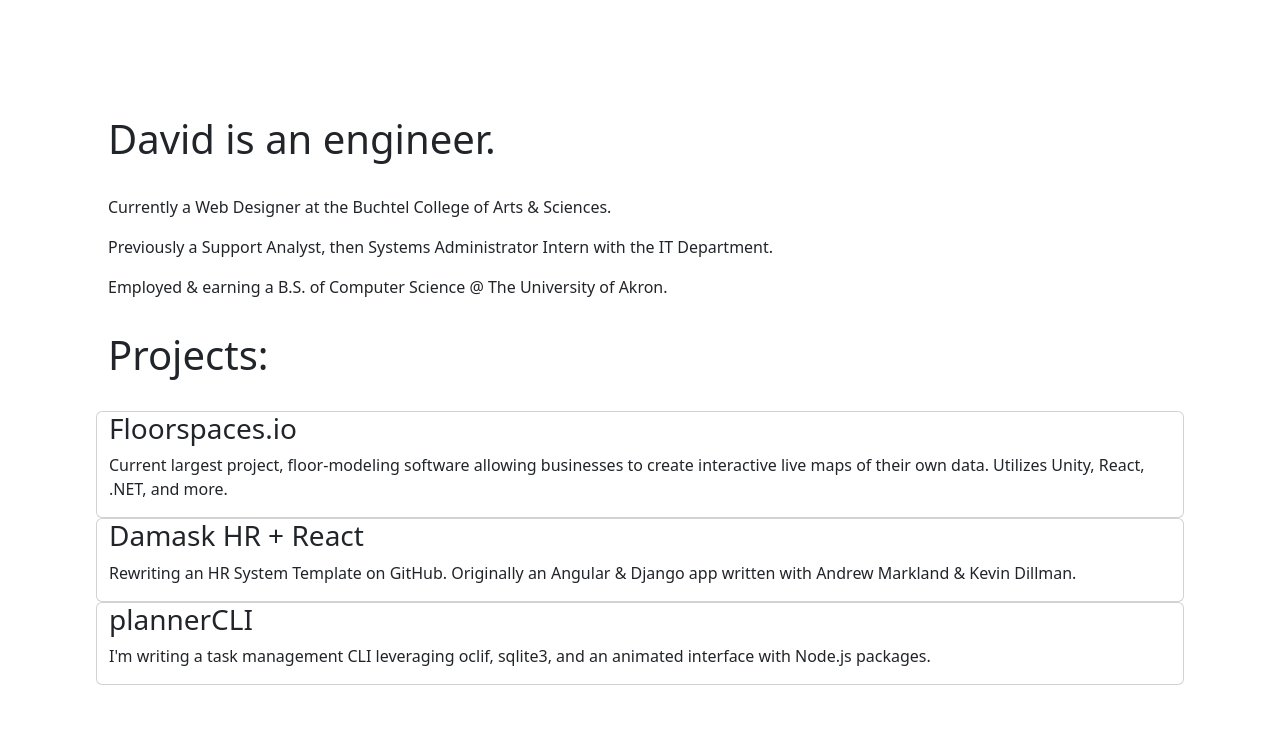
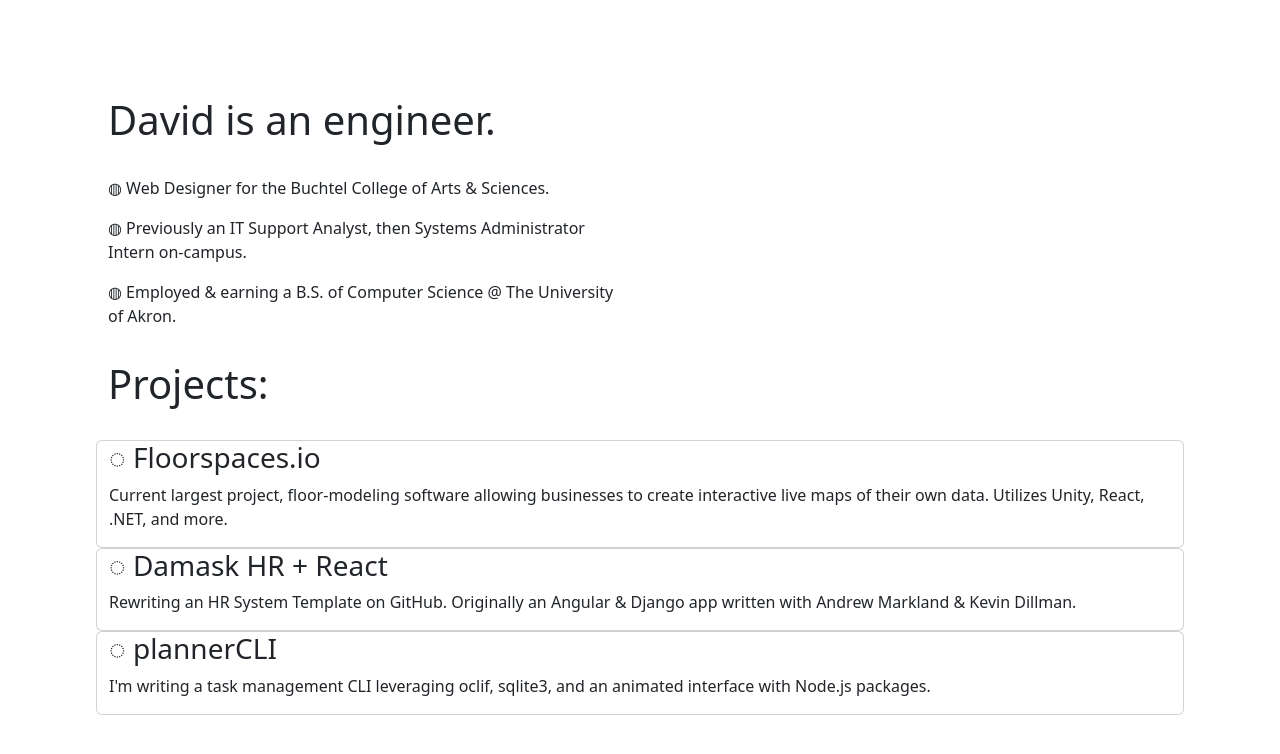
Before and after one commit to eseer-divad/davidreese.dev, a Next.js app: page / in a window 1280 px wide. Shown: the top 754 px of the page. Built offline with nearby package versions, Linux system fonts and the light colour scheme.

Commit message:
Columnize header & add bullets

```diff
--- a/src/pages/index.js
+++ b/src/pages/index.js
@@ -33,31 +33,34 @@ export default function Home() {
       <main className={index_styles.main}>
         <div class="container">
           <div class="row">
+            <div class="col">
             <h1 className={index_styles.title}>
                   David is {currentTitle}
             </h1>
             <div class="row">
               <ul className={index_styles.bulletPoints}>
-                <p>Currently a Web Designer at the Buchtel College of Arts & Sciences.</p>
-                <p>Previously a Support Analyst, then Systems Administrator Intern with the IT Department.</p>
-                <p>Employed & earning a B.S. of Computer Science @ The University of Akron.</p>
+                <p>◍ Web Designer for the Buchtel College of Arts & Sciences.</p>
+                <p>◍ Previously an IT Support Analyst, then Systems Administrator Intern on-campus.</p>
+                <p>◍ Employed & earning a B.S. of Computer Science @ The University of Akron.</p>
               </ul>
             </div>
+            </div>
+            <div class="col"></div>
           </div>
           <h1 className={index_styles.title}>
             Projects:
           </h1>
           <div class="row">
             <Card class="col-sm">
-              <h3>Floorspaces.io</h3>
+              <h3>◌ Floorspaces.io</h3>
               <p>Current largest project, floor-modeling software allowing businesses to create interactive live maps of their own data. Utilizes Unity, React, .NET, and more.</p>
             </Card>
             <Card class="col-sm">
-              <h3>Damask HR + React</h3>
+              <h3>◌ Damask HR + React</h3>
               <p>Rewriting an HR System Template on GitHub. Originally an Angular & Django app written with Andrew Markland & Kevin Dillman.</p>
             </Card>
             <Card class="col-sm">
-              <h3>plannerCLI</h3>
+              <h3>◌ plannerCLI</h3>
               <p>I'm writing a task management CLI leveraging oclif, sqlite3, and an animated interface with Node.js packages.</p>
             </Card>
           </div>
```
